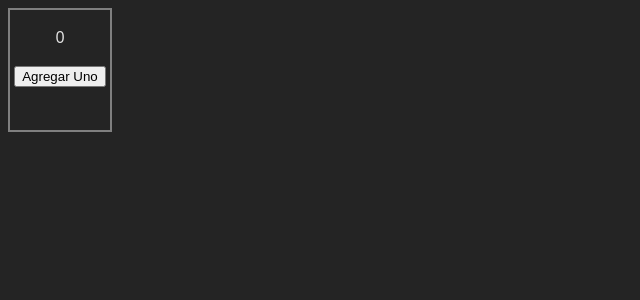
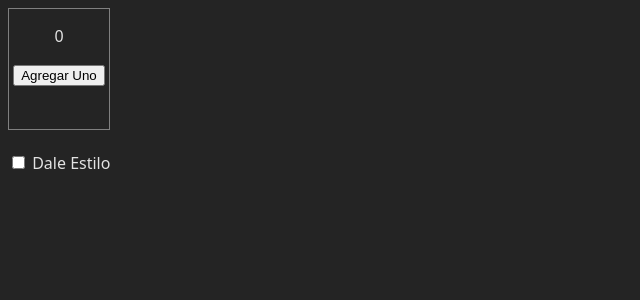
Before and after one commit to bryan-ignacio/react_v19.1, a React (Vite) app in the folder 03-gestion-estado/: page / in a window 1280 px wide. Shown: the top 300 px of the page, without its empty margins (0-640 px from the left). Built offline with nearby package versions, Linux system fonts and the light colour scheme.

Commit message:
en la misma posicion preserva el estado.

```diff
--- a/03-gestion-estado/src/components/04-preservar-reiniciar-estado/03-preservar-estado.jsx
+++ b/03-gestion-estado/src/components/04-preservar-reiniciar-estado/03-preservar-estado.jsx
@@ -6,29 +6,48 @@ import { useState } from "react";
  *
  */
 export default function App() {
+  const [check, setCheck] = useState(false);
+
+  function handleChangeCheck(e) {
+    setCheck(e.target.checked);
+  }
+
   return (
     <>
-      <Counter />
+      <Counter check={check} onChangeCheck={handleChangeCheck} />
+      <br />
+      <div>
+        <label htmlFor="">
+          <input type="checkbox" onChange={handleChangeCheck} checked={check} />{" "}
+          Dale Estilo
+        </label>
+      </div>
     </>
   );
 }
 
-function Counter() {
+function Counter({ check }) {
   const [count, setCount] = useState(0);
+  const [hover, setHover] = useState(false);
 
   function handleClick() {
     setCount(count + 1);
+  }
+  let className = "normal";
+  if (hover) {
+    className = "fondo";
+  }
+
+  if (check) {
+    className = "estilo";
   }
 
   return (
     <>
       <div
-        style={{
-          border: "2px solid gray",
-          width: "100px",
-          height: "120px",
-          textAlign: "center",
-        }}
+        onPointerEnter={() => setHover(true)}
+        onPointerLeave={() => setHover(false)}
+        className={className}
       >
         <p>{count}</p>
         <button onClick={handleClick}>Agregar Uno</button>
--- a/03-gestion-estado/src/index.css
+++ b/03-gestion-estado/src/index.css
@@ -7,9 +7,26 @@
 }
 
 .normal {
-  background-color: sandybrown;
+  border: 1px solid gray;
+  width: 100px;
+  height: 120px;
+  text-align: center;
 }
 
 .fondo {
-  background-color: chocolate;
+  background-color: white;
+  color: black;
+  border: 2px solid black;
+  width: 100px;
+  height: 120px;
+  text-align: center;
 }
+
+.estilo {
+  border: 4px solid orange;
+  color: red;
+  background-color: white;
+  width: 100px;
+  height: 120px;
+  text-align: center;
+}
```
